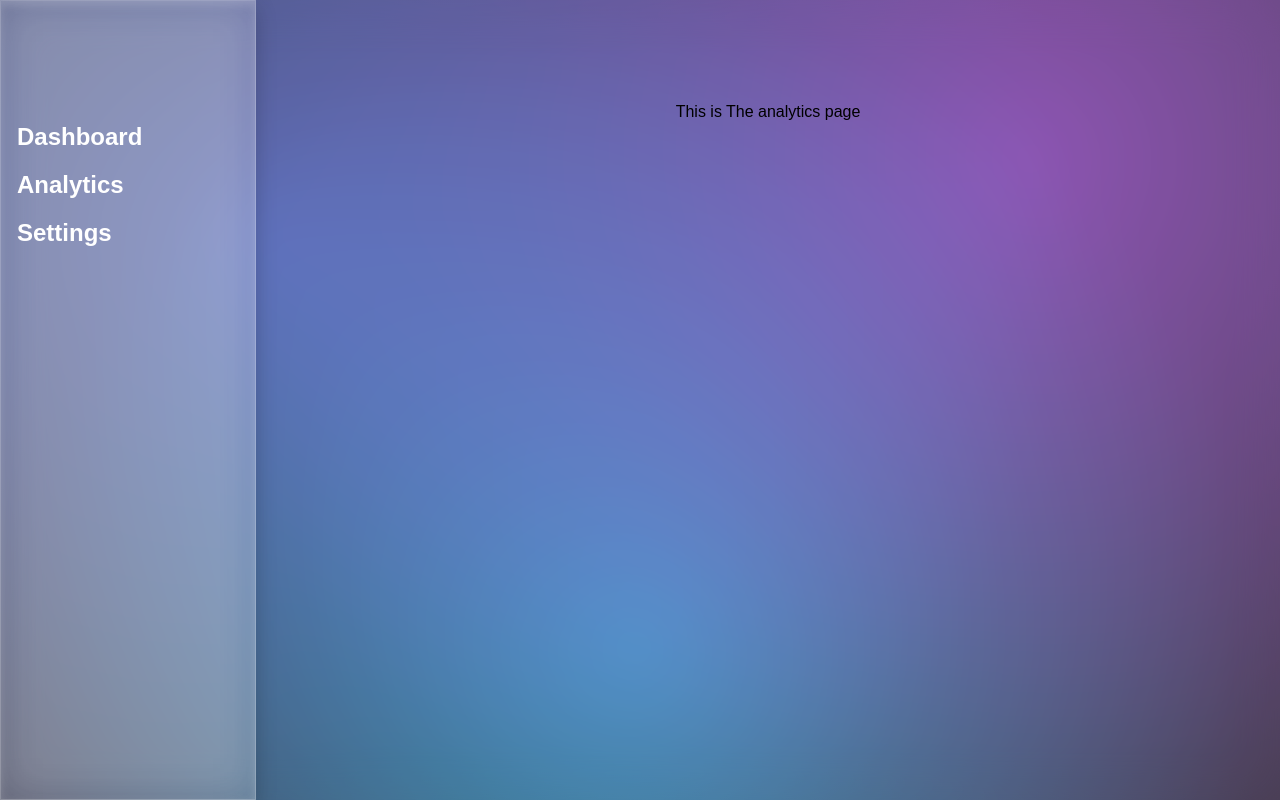
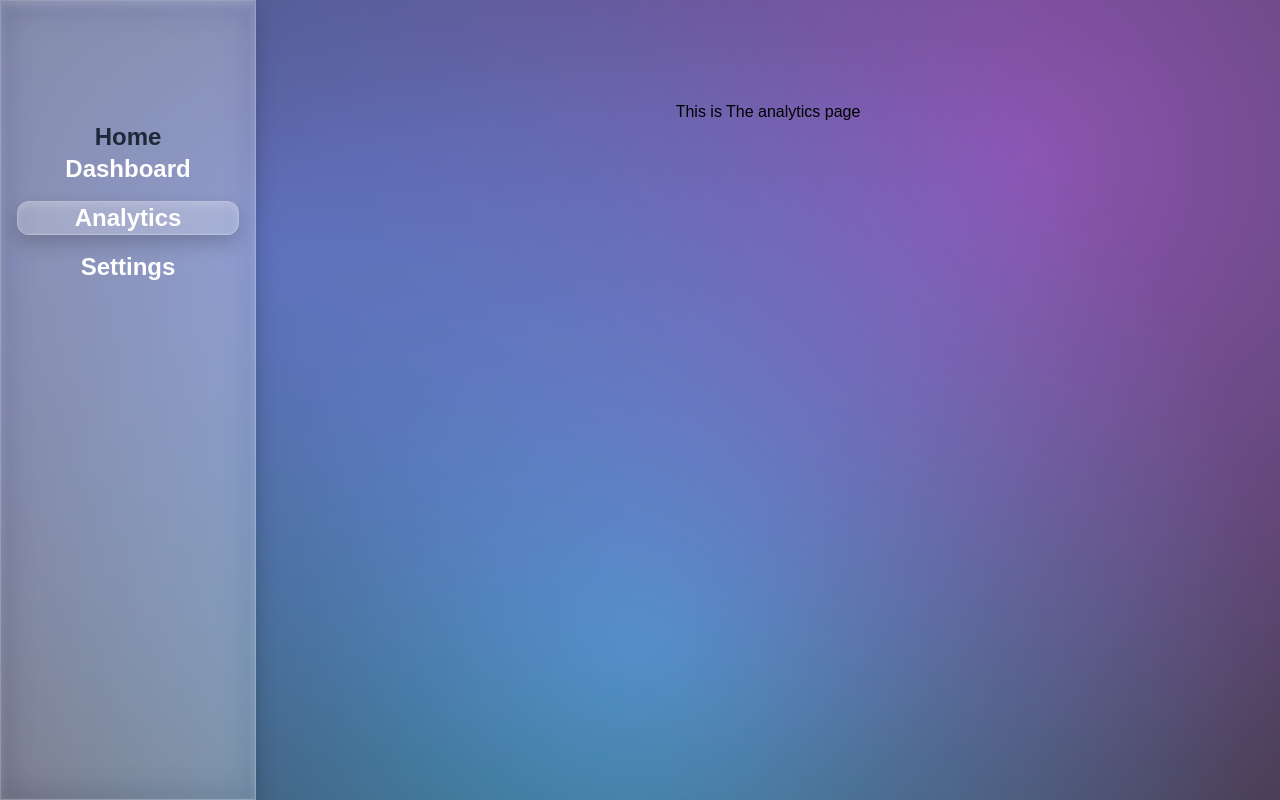
Before and after one commit to Jd33n27/learning-NEXT.JS, a Next.js app in the folder day-1/: page /dashboard/analytics in a window 1280 px wide. Built offline with nearby package versions, Linux system fonts and the light colour scheme.

Commit message:
added active states to sidebar links

```diff
--- a/day-1/src/components/sidebar.tsx
+++ b/day-1/src/components/sidebar.tsx
@@ -1,12 +1,45 @@
+"use client";
+
+import { usePathname } from "next/navigation";
 import Link from "next/link";
+
+interface SidebarItem {
+  href: string;
+  label: string;
+}
+
+const sidebarLinks: SidebarItem[] = [
+  { href: "/dashboard", label: "Dashboard" },
+  { href: "/dashboard/analytics", label: "Analytics" },
+  { href: "/dashboard/settings", label: "Settings" },
+];
+
+function SidebarLink({ href, label }: SidebarItem) {
+  const pathName = usePathname();
+  const isActive = pathName === href;
+
+  return (
+    <Link
+      href={href}
+      className={`text-2xl transition-all duration-200 rounded-xl flex items-center justify-center gap-3 ${
+        isActive ? "glass-card" : "hover:bg-[#E6F0EB] hover:text-[#00784E]"
+      }`}
+    >
+      <span>{label}</span>
+    </Link>
+  );
+}
 
 export default function SideBar() {
   return (
-    <aside className="glass-card fixed w-64 left-0 top-0 min-h-screen pt-30 text-white text-2xl font-semibold">
+    <aside className="glass-card fixed w-64 gap-10 left-0 top-0 min-h-screen pt-30 text-white text-2xl font-semibold">
+      <Link href="/" className="flex justify-center text-gray-800">
+        Home
+      </Link>
       <nav className="flex flex-col gap-4 px-4">
-        <Link href="/dashboard">Dashboard</Link>
-        <Link href="/dashboard/analytics">Analytics</Link>
-        <Link href="/dashboard/settings">Settings</Link>
+        {sidebarLinks.map((link) => (
+          <SidebarLink key={link.href} label={link.label} href={link.href} />
+        ))}
       </nav>
     </aside>
   );
```
